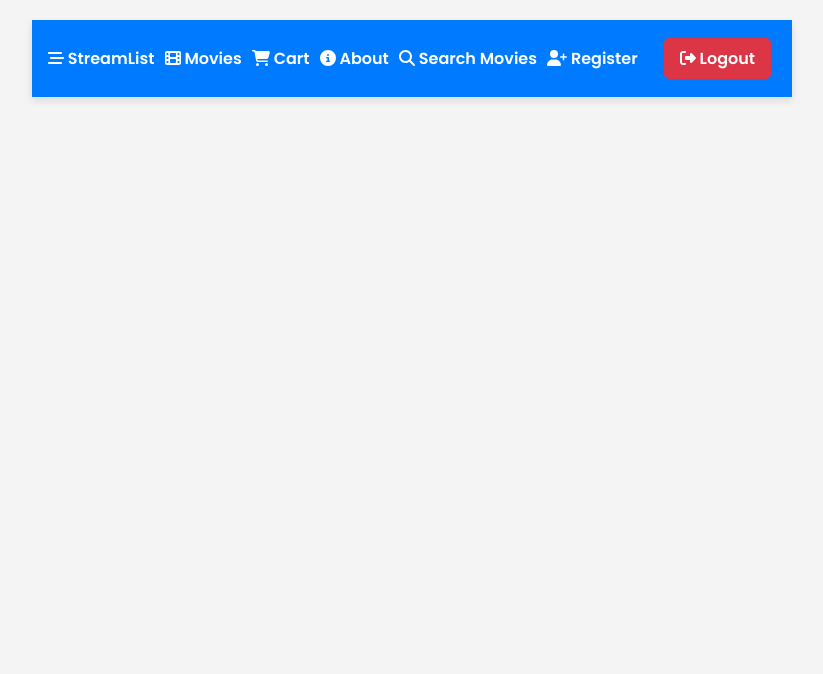
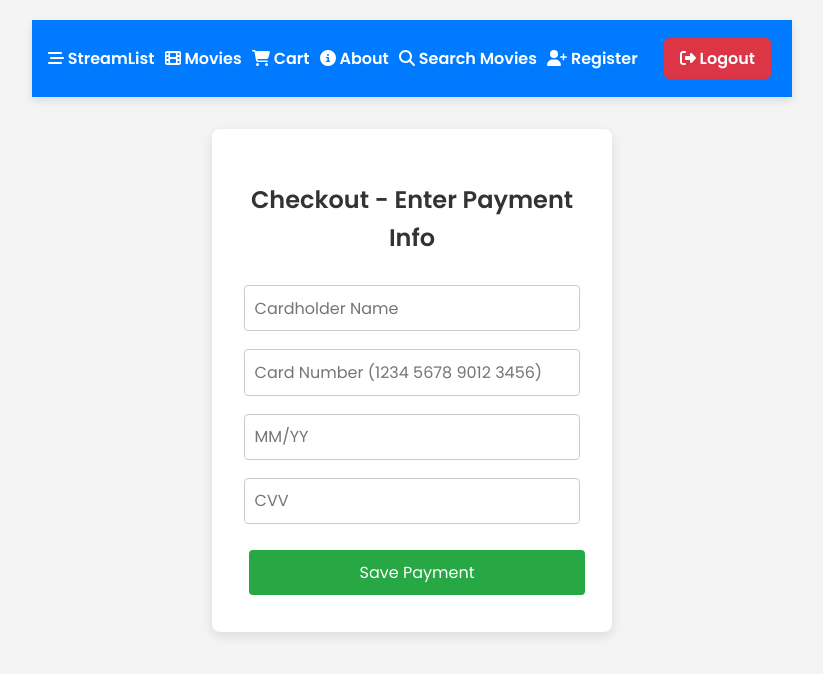
Before and after one commit to Zharr1117/streamlist, a React app: page /checkout in a window 1280 px wide. Shown: the top 674 px of the page, without its empty margins (228-1051 px from the left). Built offline with nearby package versions, Linux system fonts and the light colour scheme; no server answers; sample sign-in values are in the browser's storage.

Commit message:
✨ Added Credit Card component with checkout integration

```diff
--- a/src/App.js
+++ b/src/App.js
@@ -9,6 +9,7 @@ import About from './components/About';
 import MovieSearch from './components/MovieSearch';
 import Login from './components/Login';
 import Register from './components/Register';
+import CreditCard from './components/CreditCard'; // ✅ Import CreditCard component
 import PrivateRoute from './components/PrivateRoute';
 import './App.css';
 
@@ -64,6 +65,14 @@ function App() {
                 </PrivateRoute>
               }
             />
+            <Route
+              path="/checkout"
+              element={
+                <PrivateRoute>
+                  <CreditCard />
+                </PrivateRoute>
+              }
+            />
           </Routes>
         </div>
       </div>
--- a/src/components/Cart.js
+++ b/src/components/Cart.js
@@ -1,11 +1,21 @@
 // src/components/Cart.js
-import React from 'react';
+import React from "react";
+import { useNavigate } from "react-router-dom";
 
-const Cart = () => (
-  <div className="cart">
-    <h2>Cart Page</h2>
-    <p>This page will feature cart data in Week 4.</p>
-  </div>
-);
+const Cart = () => {
+  const navigate = useNavigate();
+
+  return (
+    <div className="cart">
+      <h2>Cart Page</h2>
+      <p>This page will feature cart data in Week 4.</p>
+
+      {/* ✅ Checkout Button */}
+      <button onClick={() => navigate("/checkout")}>
+        Proceed to Checkout
+      </button>
+    </div>
+  );
+};
 
 export default Cart;
--- /dev/null
+++ b/src/components/CreditCard.css
@@ -0,0 +1,32 @@
+.credit-card-container {
+    max-width: 400px;
+    margin: auto;
+    padding: 2rem;
+    background: #fff;
+    border-radius: 8px;
+    box-shadow: 0 4px 12px rgba(0, 0, 0, 0.1);
+  }
+
+  .credit-card-container input {
+    width: 100%;
+    padding: 10px;
+    margin: 0.5rem 0;
+    border: 1px solid #ccc;
+    border-radius: 4px;
+  }
+
+  .credit-card-container button {
+    width: 100%;
+    padding: 10px;
+    background-color: #28a745;
+    color: white;
+    border: none;
+    border-radius: 4px;
+    cursor: pointer;
+    margin-top: 1rem;
+  }
+
+  .credit-card-container p {
+    margin-top: 1rem;
+    color: green;
+  }
--- /dev/null
+++ b/src/components/CreditCard.js
@@ -0,0 +1,76 @@
+// src/components/CreditCard.js
+import React, { useState } from "react";
+import "./CreditCard.css";
+
+const CreditCard = () => {
+  const [cardNumber, setCardNumber] = useState("");
+  const [expiry, setExpiry] = useState("");
+  const [cvv, setCvv] = useState("");
+  const [name, setName] = useState("");
+  const [message, setMessage] = useState("");
+
+  const handleCardNumberChange = (e) => {
+    let value = e.target.value.replace(/\D/g, "").slice(0, 16);
+    value = value.replace(/(.{4})/g, "$1 ").trim();
+    setCardNumber(value);
+  };
+
+  const handleSubmit = (e) => {
+    e.preventDefault();
+
+    if (cardNumber.length !== 19) {
+      setMessage("❌ Invalid card number format.");
+      return;
+    }
+
+    const cardInfo = {
+      cardNumber,
+      expiry,
+      cvv,
+      name,
+    };
+
+    localStorage.setItem("creditCardInfo", JSON.stringify(cardInfo));
+    setMessage("✅ Card info saved successfully!");
+  };
+
+  return (
+    <div className="credit-card-container">
+      <h2>Checkout - Enter Payment Info</h2>
+      <form onSubmit={handleSubmit}>
+        <input
+          type="text"
+          placeholder="Cardholder Name"
+          value={name}
+          onChange={(e) => setName(e.target.value)}
+          required
+        />
+        <input
+          type="text"
+          placeholder="Card Number (1234 5678 9012 3456)"
+          value={cardNumber}
+          onChange={handleCardNumberChange}
+          required
+        />
+        <input
+          type="text"
+          placeholder="MM/YY"
+          value={expiry}
+          onChange={(e) => setExpiry(e.target.value)}
+          required
+        />
+        <input
+          type="text"
+          placeholder="CVV"
+          value={cvv}
+          onChange={(e) => setCvv(e.target.value)}
+          required
+        />
+        <button type="submit">Save Payment</button>
+      </form>
+      {message && <p>{message}</p>}
+    </div>
+  );
+};
+
+export default CreditCard;
```
